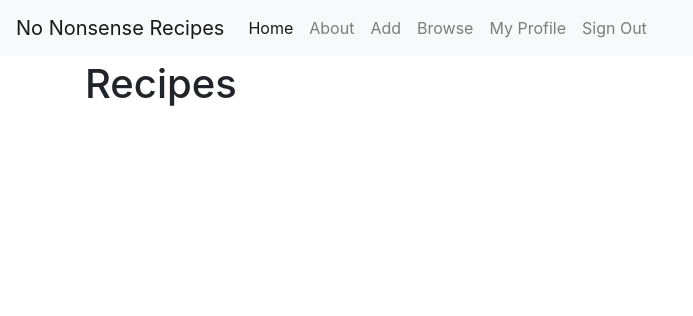
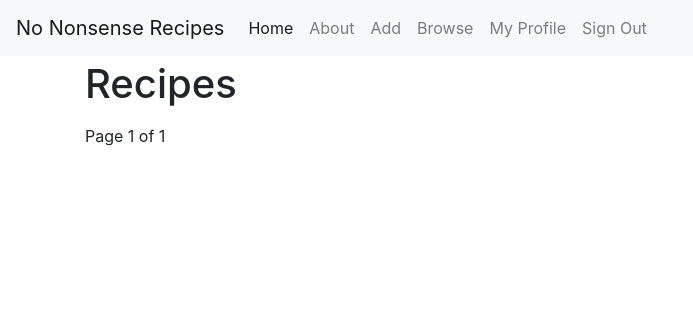
Before and after one commit to ggetzie/nnr, a Django app: page /main/recipes/ in a window 1280 px wide. Shown: the top 316 px of the page, without its empty margins (0-693 px from the left). Run offline with Django 3.2, Linux system fonts and the light colour scheme; the visitor is signed in with stand-in values (Sample User, id 1); data that the repository does not hold is empty; some libraries are stand-ins or nearby versions.

Commit message:
pagination added to template

```diff
--- a/nnr/templates/main/pagination.html
+++ b/nnr/templates/main/pagination.html
@@ -1,15 +1,15 @@
 <div class="pagination">
     <span class="step-links">
-        {% if paginator.has_previous %}
+        {% if page_obj.has_previous %}
         <a href="?page=1">&laquo; first</a>
-        <a href="?page={{ paginator.previous_page_number }}">previous</a>
+        <a href="?page={{ page_obj.previous_page_number }}">previous</a>
         {% endif %}
         <span class="current">
-            Page {{ paginator.number }} of {{ paginator.paginator.num_pages }}
+            Page {{ page_obj.number }} of {{ page_obj.paginator.num_pages }}
         </span>
-        {% if paginator.has_next %}
-        <a href="?page{{ paginator.next_page_number }}">next</a>
-        <a href="?page={{ paginator.num_pages }}">last &raquo;</a>
+        {% if page_obj.has_next %}
+        <a href="?page{{ page_obj.next_page_number }}">next</a>
+        <a href="?page={{ page_obj.paginator.num_pages }}">last &raquo;</a>
         {% endif %}
     </span>
 </div>
--- a/nnr/templates/main/recipe_list.html
+++ b/nnr/templates/main/recipe_list.html
@@ -14,5 +14,8 @@ Recipes
         <a href="{% url 'main:recipe_detail' slug=recipe.title_slug %}">{{ recipe.title }}</a>
     </li>
     {% endfor %}
-</li>
+</ul>
+
+{% include "main/pagination.html" %}
+
 {% endblock %}
```
